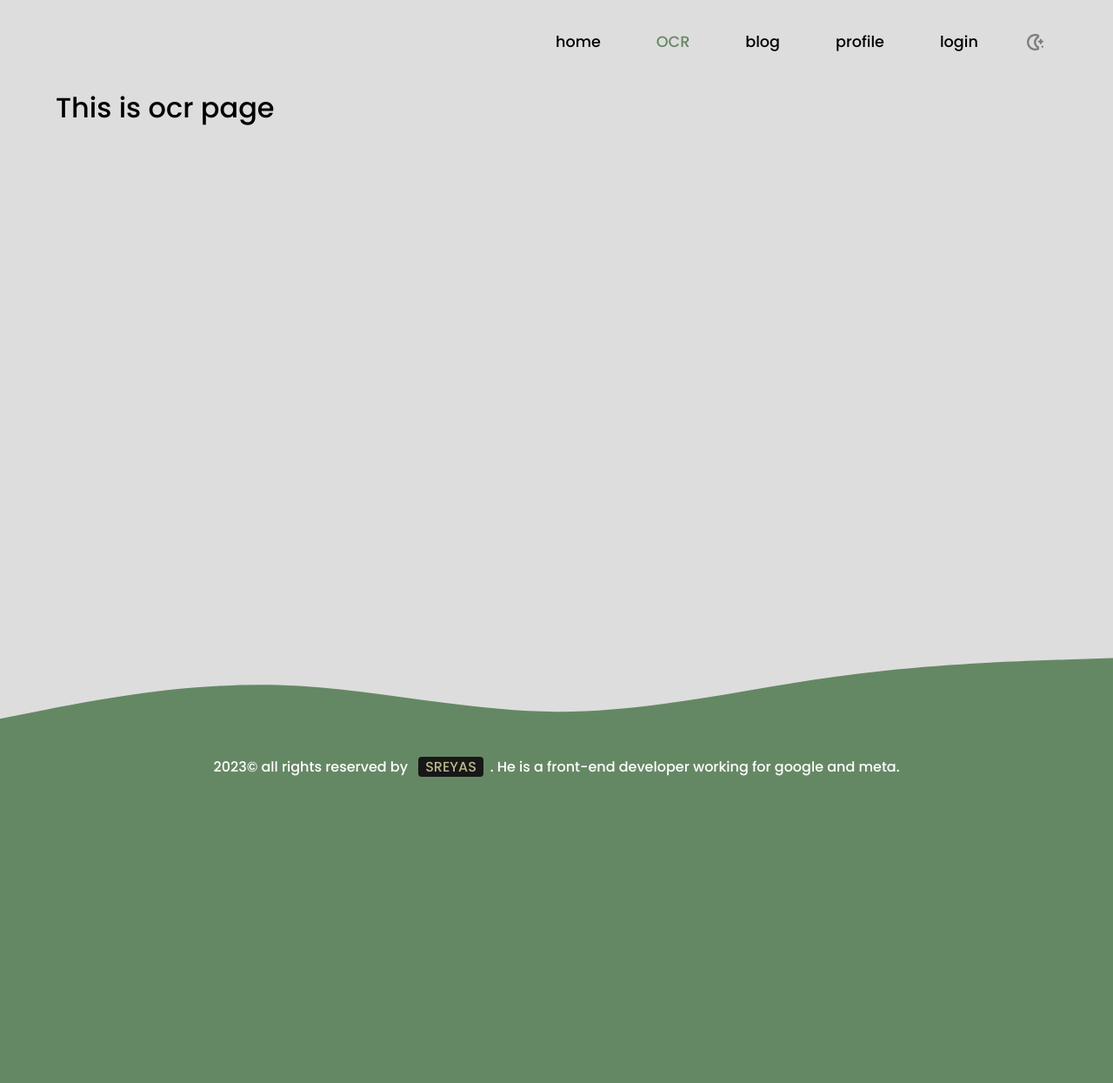
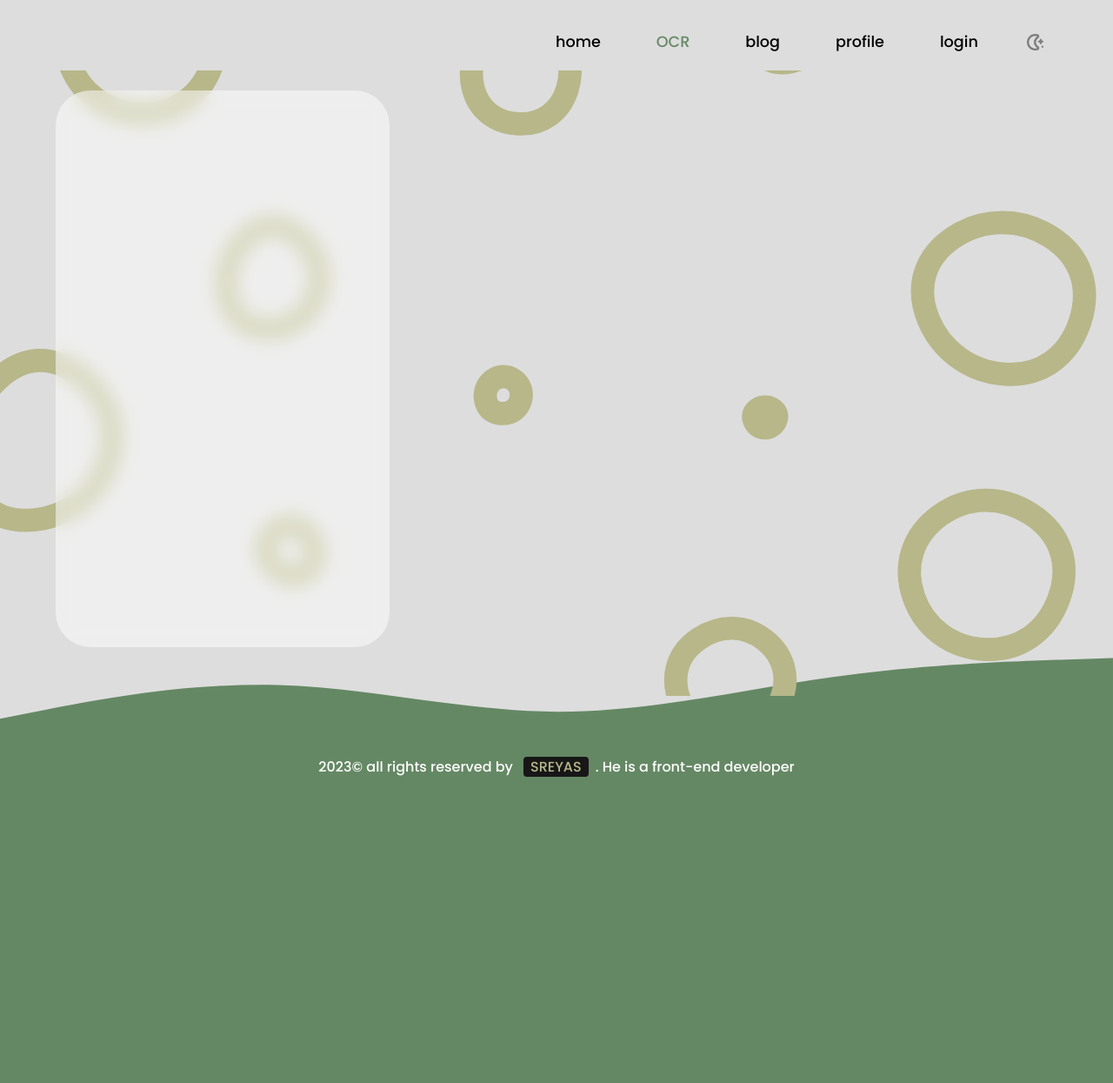
Before and after one commit to ImSreyas/TextWizard, a Flask app: page /ocr in a window 1280 px wide. Shown: the whole page at 87% size. Run offline with Flask 2, Linux system fonts and the light colour scheme; some libraries are stand-ins or nearby versions.

Commit message:
ocr page started, nav bar added to ocr page, background added to ocr page

```diff
--- a/static/css/footer.css
+++ b/static/css/footer.css
@@ -4,6 +4,7 @@ footer{
     max-height: fit-content;
     color: var(--footer-text);
     position: relative;
+    z-index: 1001;
 }
 footer
 .footer-wave{
--- a/static/css/ocr.css
+++ b/static/css/ocr.css
@@ -1 +1,21 @@
 @import url('main.css');
+.ocr-page-background{
+    width: 100vw;
+    height: 100%;
+    position: absolute;
+    top: 0;
+    right: 0;
+}
+.ocr-page-background svg{
+    object-fit: cover;
+}
+.navigation-bar{
+    width: 30%;
+    height: 80vh;
+    position: fixed;
+    top: 13vh;
+    background-color: rgba(255, 255, 255, .5);
+    border-radius: 2.5rem;
+    backdrop-filter: blur(10px);
+    z-index: 1000;
+}
--- a/templates/components/layout.html
+++ b/templates/components/layout.html
@@ -56,8 +56,7 @@
     <footer>
       <span class="rights">
         <span>
-        2023© all rights reserved by <span>SREYAS</span>. He is a front-end developer working
-        for google and meta.
+        2023© all rights reserved by <span>SREYAS</span>. He is a front-end developer
         </span>
       </span>
     </footer>
--- a/templates/ocr.html
+++ b/templates/ocr.html
@@ -1,5 +1,18 @@
 {% extends 'components/layout.html' %} {% block links %}
 <link rel="stylesheet" href="../static/css/ocr.css" />
 {% endblock links %} {% block body %}
-<h1>This is ocr page</h1>
+<div class='animation-theme ocr-page-background' animation='darkGreen'>
+        {% include 'assets/darkGreen/ocr-page-background.svg' %}
+</div>
+<div class='animation-theme ocr-page-background' animation='yellow'>
+        {% include 'assets/yellow/footerWave.svg' %}
+</div>
+
+<div class='navigation-bar'>
+
+</div>
+<div class='content-bar'>
+
+</div>
+
 {% endblock body %}
```
Also changed, not shown: templates/assets/darkGreen/ocr-page-background.svg (added).
